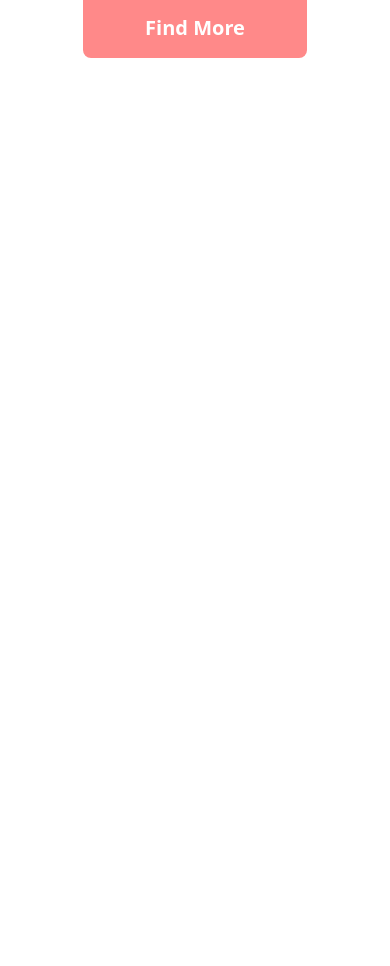
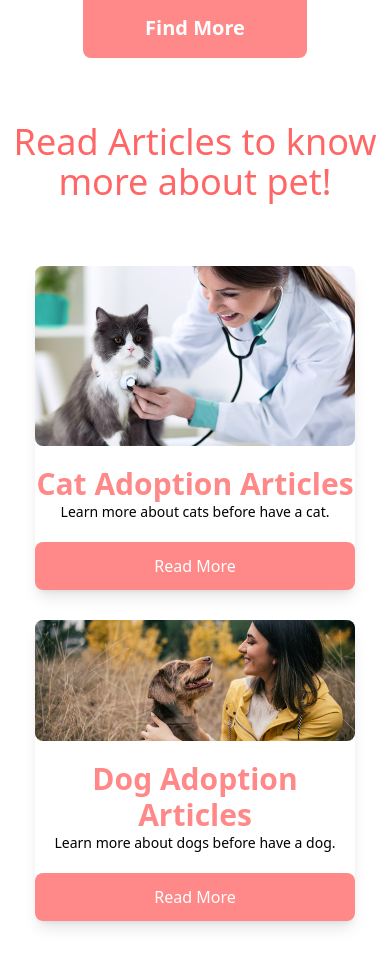
Before and after one commit to Shazzadul-Shakib/Pet-Planetoid-Client, a React (Vite) app: page / in a window 390 px wide. Shown: the part 1780-2746 px from the top of the page. Before the commit the page ends 1902 px from the top, so only its background shows below. Built offline with nearby package versions, Linux system fonts and the light colour scheme.

Commit message:
responsive adoption article section added

```diff
--- /dev/null
+++ b/src/Components/PetAdoption/PetAdoption.jsx
@@ -0,0 +1,43 @@
+import { Link } from 'react-router-dom';
+import cat from '../../assets/blogc2.jpg'
+import dog from '../../assets/blogc1.jpg'
+
+
+const PetAdoption = () => {
+    return (
+      <div className=" my-16 max-w-xs mx-auto grid gap-x-[30px] gap-y-[30px] md:grid-cols-2 md:max-w-screen-lg md:mx-auto">
+        {/* Cat adoption */}
+        <div className="  rounded-lg shadow-lg">
+          <div>
+            <img src={cat} alt="" className=' rounded-lg md:w-[512px]  md:h-[290px]' />
+          </div>
+          <div className=" text-center my-5">
+            <h2 className=" text-3xl text-[#FF8989] font-semibold">
+              Cat Adoption Articles
+            </h2>
+            <p className=" text-sm">Learn more about cats before have a cat.</p>
+          </div>
+          <div className="text-center py-3 text-white bg-[#FF8989] rounded-lg">
+            <Link>Read More</Link>
+          </div>
+        </div>
+        {/* Dog adoption */}
+        <div className=" rounded-lg shadow-lg">
+          <div>
+            <img src={dog} alt="" className=' rounded-lg md:w-[512px]  md:h-[290px]' />
+          </div>
+          <div className=" text-center my-5">
+            <h2 className=" text-3xl text-[#FF8989] font-semibold">
+              Dog Adoption Articles
+            </h2>
+            <p className=" text-sm">Learn more about dogs before have a dog.</p>
+          </div>
+          <div className="text-center py-3 text-white bg-[#FF8989] rounded-lg">
+            <Link>Read More</Link>
+          </div>
+        </div>
+      </div>
+    );
+};
+
+export default PetAdoption;
--- a/src/Pages/Home/Home/Home.jsx
+++ b/src/Pages/Home/Home/Home.jsx
@@ -2,6 +2,7 @@ import { Helmet } from "react-helmet-async";
 import cover from '../../../assets/cover2.png'
 import Iconbar from "../../../Components/Iconbar/Iconbar";
 import Availablepets from "../../../Components/Availablepets/Availablepets";
+import PetAdoption from "../../../Components/PetAdoption/PetAdoption";
 
 const Home = () => {
     return (
@@ -42,6 +43,15 @@ const Home = () => {
           </h1>
           <Availablepets />
         </div>
+
+        {/* Pet adoption article section */}
+        <div>
+          {/* Headers */}
+          <h1 className="text-4xl text-center text-[#FF6666]">
+            Read Articles to know more about pet!
+          </h1>
+          <PetAdoption/>
+        </div>
       </div>
     );
 };
```
Also changed, not shown: src/assets/blogc1.jpg (added), src/assets/blogc2.jpg (added).
